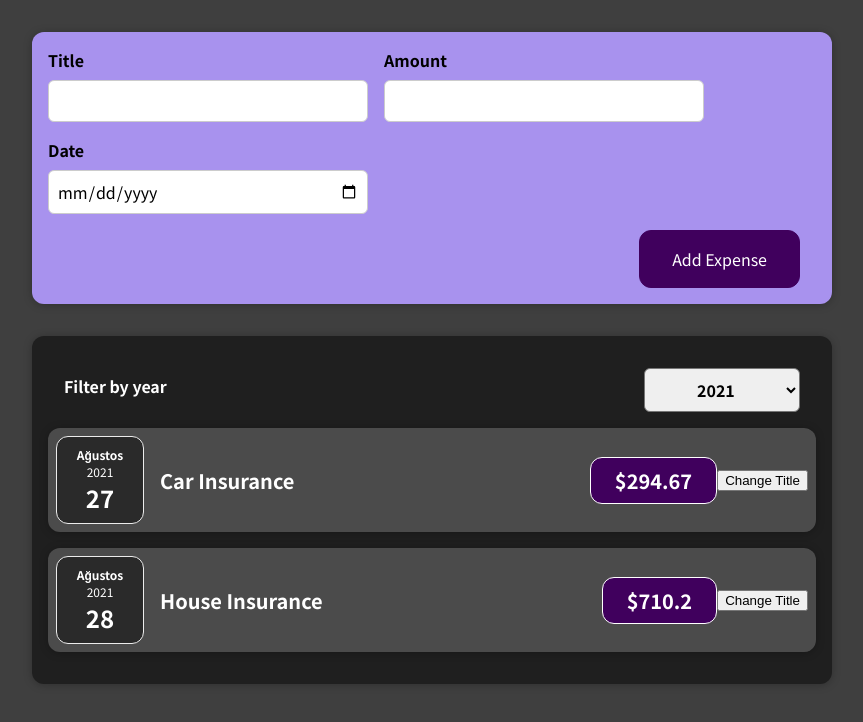
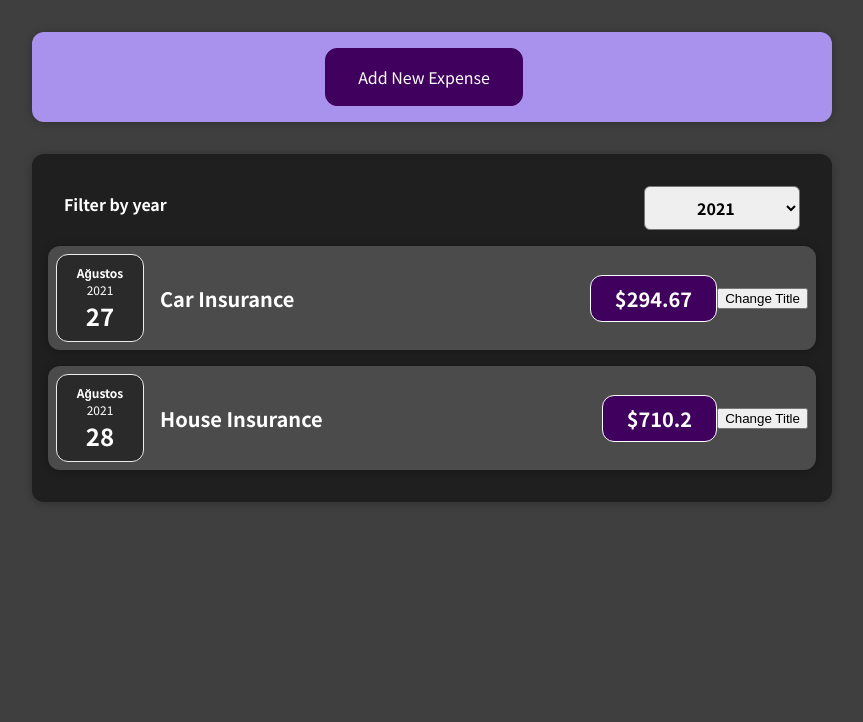
Before and after one commit to ismailharmanda/Expenses, a React (Create React App) app: page / in a window 1280 px wide. Shown: the top 722 px of the page, without its empty margins (208-1071 px from the left). Built offline with nearby package versions, Linux system fonts and the light colour scheme.

Commit message:
conditionally form display

```diff
--- a/src/components/NewExpense/ExpenseForm.js
+++ b/src/components/NewExpense/ExpenseForm.js
@@ -75,6 +75,7 @@
           </div>
         </div>
         <div className="new-expense__actions">
+          <button onClick={props.hideForm}>Cancel</button>
           <button type="submit">Add Expense</button>
         </div>
       </form>
--- a/src/components/NewExpense/NewExpense.js
+++ b/src/components/NewExpense/NewExpense.js
@@ -1,8 +1,9 @@
-import React from "react";
+import React, { useState } from "react";
 import ExpenseForm from "./ExpenseForm";
 import "./NewExpense.css";
 
 const NewExpense = (props) => {
+  const [isEditing, setIsEditing] = useState(false);
   const saveExpenseDataHandler = (enteredExpenseData) => {
     const expenseData = {
       ...enteredExpenseData,
@@ -10,9 +11,21 @@
     };
     props.onAddExpense(expenseData);
   };
+
+  const startEditingHandler = () => {
+    setIsEditing((prev) => !prev);
+  };
   return (
     <div className="new-expense">
-      <ExpenseForm onSaveExpenseData={saveExpenseDataHandler} />
+      {!isEditing && (
+        <button onClick={startEditingHandler}>Add New Expense</button>
+      )}
+      {isEditing && (
+        <ExpenseForm
+          hideForm={startEditingHandler}
+          onSaveExpenseData={saveExpenseDataHandler}
+        />
+      )}
     </div>
   );
 };
```
Also changed, not shown: 1 other file (tests, documents, lock files or other folders).
